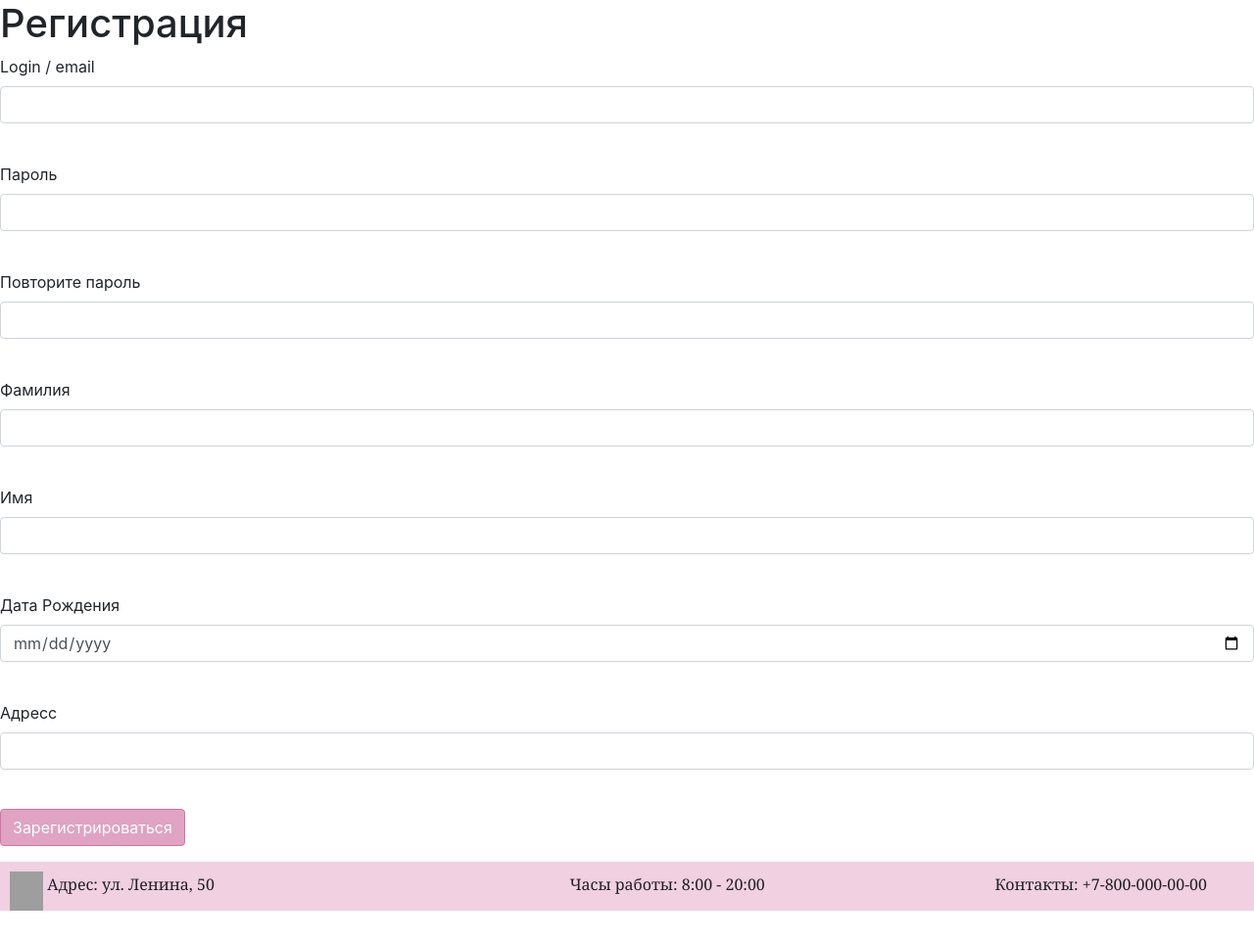
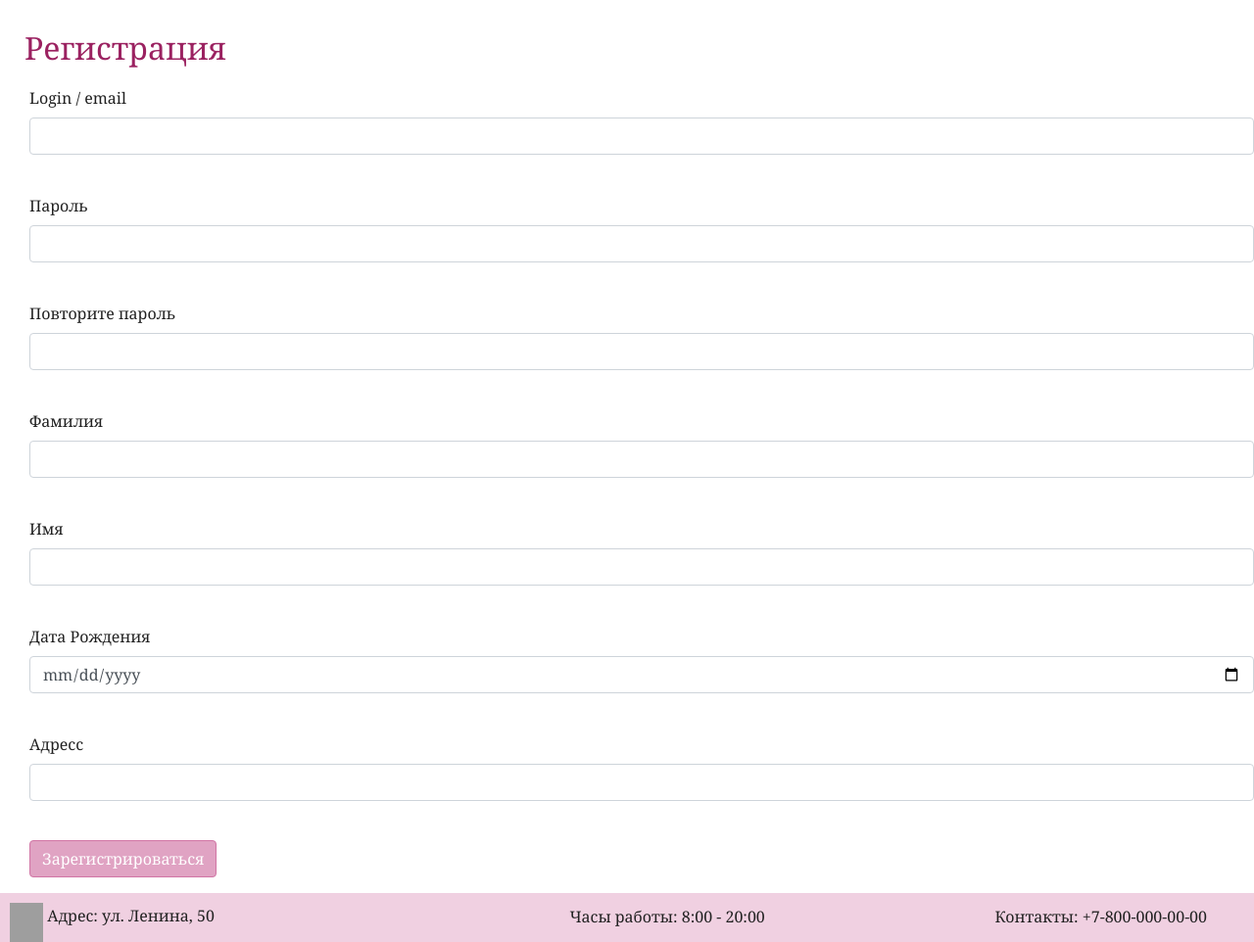
Before and after one commit to daratovstyga/desserts_web_project, a Flask app: page /register in a window 1280 px wide. Shown: the part 144-1106 px from the top of the page at 98% size. Before the commit the page ends 1074 px from the top, so only its background shows below. Run offline with Flask 2, Linux system fonts and the light colour scheme; some libraries are stand-ins or nearby versions; grey boxes are pictures that could not be loaded.

Commit message:
edit register.html

```diff
--- a/project_api_cake/templates/register.html
+++ b/project_api_cake/templates/register.html
@@ -1,8 +1,8 @@
 {% extends "base.html" %}
 
 {% block content %}
-<h1>Регистрация</h1>
-<form action="" method="post">
+<h2 style="font-family:Georgia, serif; color:#9b2261; margin-left: 25px; margin-top: 30px; margin-bottom: 20px;">Регистрация</h2>
+<form action="" method="post" style="margin-left: 30px;font-family:Georgia, serif; color:#212121;">
     {{ form.hidden_tag() }}
     <p>
         {{ form.email.label }}<br>
@@ -67,7 +67,7 @@
             </p>
         {% endfor %}
     </p>
-    <p>{{ form.submit(type="submit", class="btn btn-primary", style="background-color:#e0a3c3; border:1px solid #d175a5") }}</p>
+    <p >{{ form.submit(type="submit", class="btn btn-primary", style="background-color:#e0a3c3; border:1px solid #d175a5") }}</p>
     {{message}}
 </form>
 {% endblock %}
```
